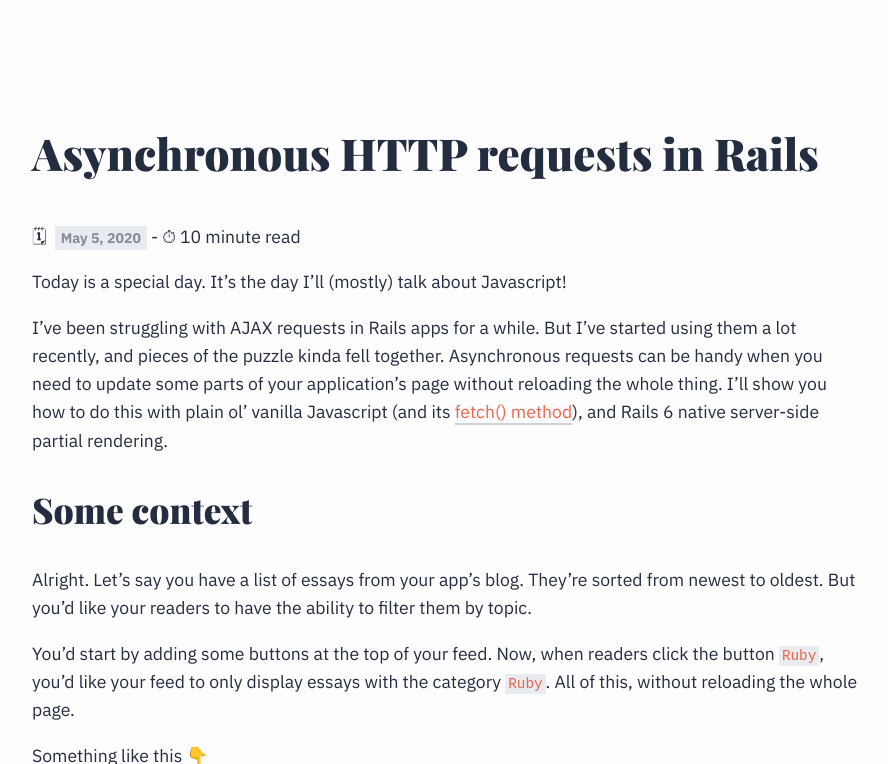
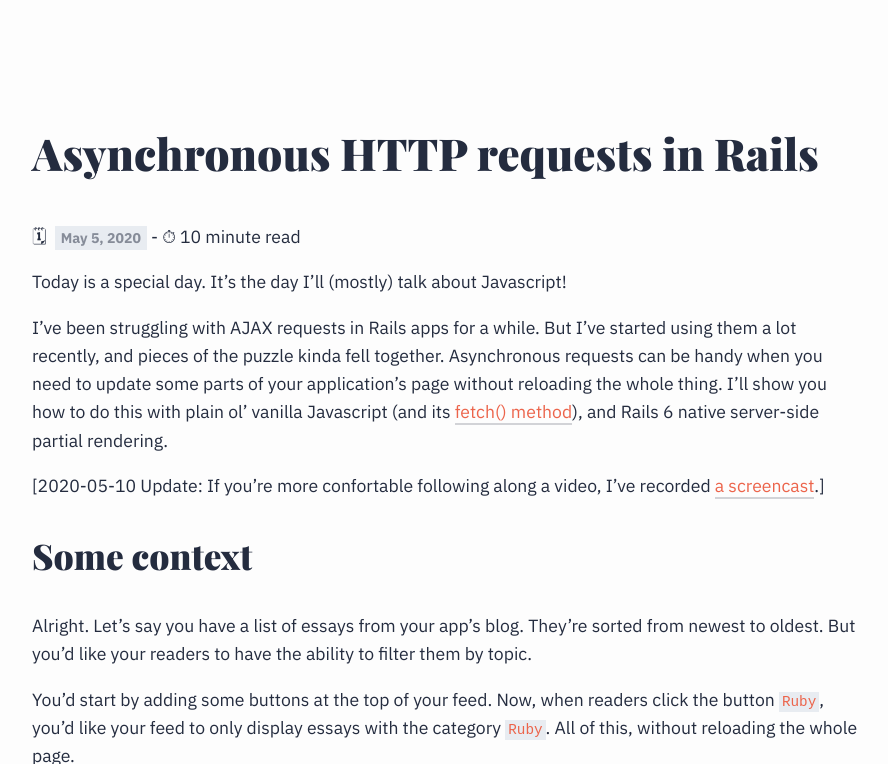
Before and after one commit to merciremi/remicodes, a Jekyll site: the page built from _posts/2020-05-03-asynchronous-http-requests-in-rails.md, in a window 1280 px wide and 900 px high, cut to the strip 0-764 px from the top of the window. Shown: the whole strip, without its empty margins (192-1080 px from the left). Built offline with Jekyll 4.4.1, drawn with Linux system fonts in a browser that asks for light colours; some web fonts are replaced.

Commit message:
Add screencast to async post

```diff
--- a/_posts/2020-05-03-asynchronous-http-requests-in-rails.md
+++ b/_posts/2020-05-03-asynchronous-http-requests-in-rails.md
@@ -10,6 +10,8 @@
 Today is a special day. It's the day I'll (mostly) talk about Javascript!
 
 I've been struggling with AJAX requests in Rails apps for a while. But I've started using them a lot recently, and pieces of the puzzle kinda fell together. Asynchronous requests can be handy when you need to update some parts of your application's page without reloading the whole thing. I'll show you how to do this with plain ol' vanilla Javascript (and its [fetch() method](https://developer.mozilla.org/en-US/docs/Web/API/Fetch_API/Using_Fetch){:target="\_blank"}), and Rails 6 native server-side partial rendering.
+
+[2020-05-10 Update: If you're more confortable following along a video, I've recorded [a screencast]({{site.baseurl}}/asynchronous-requests/#async-request-screencast).]
 
 ## Some context
 
@@ -291,6 +293,10 @@
 
 Phew! We just changed the posts section of my page without reloading the page. No fancy framework. No HTML written inside the Javascript code. Just some well-integrated server-side rendering and vanilla Javascript. 👌
 
+<h2 id="async-request-screencast">Screencast</h2>
+
+<iframe width="900" height="500" src="https://www.youtube-nocookie.com/embed/Gm7GdXx44mk" frameborder="0" allow="accelerometer; autoplay; encrypted-media; gyroscope; picture-in-picture" allowfullscreen></iframe>
+
 That's is for today folks! I hope you enjoyed it as much as I did.
 
 If anything seems odd, [ping me on Twitter](https://twitter.com/mercier_remi){:target="\_blank"} or [create an issue on GitHub](https://github.com/merciremi/remicodes/issues/new){:target="\_blank"}.
```
